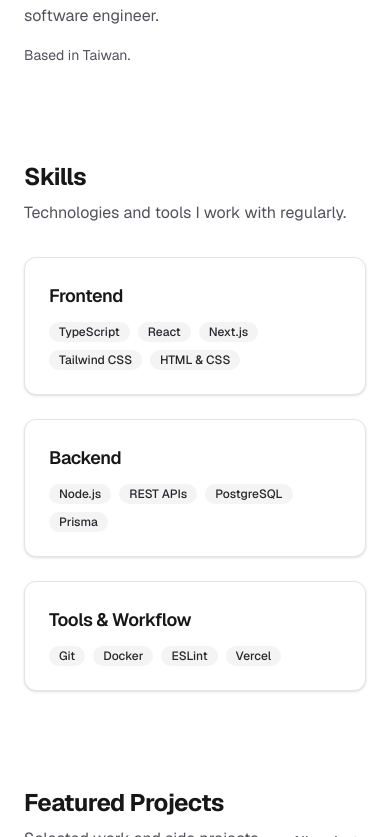
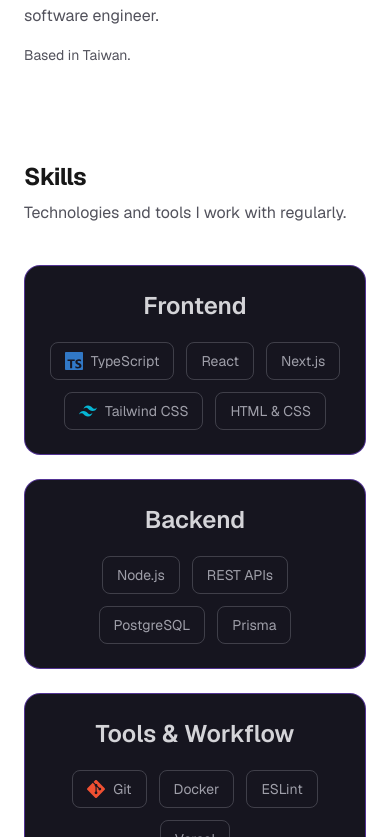
Before and after one commit to ducthanhnguyen04/vicichi, a Next.js app: page / in a window 390 px wide. Shown: the part 1163-2000 px from the top of the page. Built offline with nearby package versions, Linux system fonts and the light colour scheme; no server answers.

Commit message:
fix ui skills

```diff
--- a/src/components/layout/mobile-menu.tsx
+++ b/src/components/layout/mobile-menu.tsx
@@ -6,6 +6,8 @@ import { usePathname } from "next/navigation";
 import type { MouseEvent } from "react";
 import { siteConfig } from "@/config/site";
 import { Button } from "@/components/ui/button";
+import { FiMenu } from "react-icons/fi";
+import { MdClose } from "react-icons/md";
 
 export function MobileMenu() {
   const [open, setOpen] = useState(false);
@@ -40,7 +42,7 @@ export function MobileMenu() {
         aria-label="Toggle navigation menu"
         onClick={() => setOpen((prev) => !prev)}
       >
-        {open ? "Close" : "Menu"}
+        {open ? <MdClose /> : <FiMenu />}
       </Button>
 
       {open ? (
--- a/src/components/sections/skills-section.tsx
+++ b/src/components/sections/skills-section.tsx
@@ -1,7 +1,42 @@
+import type { ReactNode } from "react";
+import {
+  SiReact,
+  SiRedux,
+  SiMui,
+  SiJavascript,
+  SiBootstrap,
+  SiTailwindcss,
+  SiNodedotjs,
+  SiExpress,
+  SiPython,
+  SiMysql,
+  SiMongodb,
+  SiFirebase,
+  SiTypescript,
+  SiGit,
+} from "react-icons/si";
+import { FaHtml5, FaCss3Alt } from "react-icons/fa";
+
 import { skillsData } from "@/data/skills";
 import { SectionHeading } from "@/components/shared/section-heading";
-import { Badge } from "@/components/ui/badge";
-import { Card, CardContent, CardHeader, CardTitle } from "@/components/ui/card";
+const skillIcons: Record<string, ReactNode> = {
+  "React Js": <SiReact className="text-[#61DAFB]" />,
+  Redux: <SiRedux className="text-[#764ABC]" />,
+  "Material UI": <SiMui className="text-[#007FFF]" />,
+  HTML5: <FaHtml5 className="text-[#E34F26]" />,
+  CSS3: <FaCss3Alt className="text-[#1572B6]" />,
+  JavaScript: <SiJavascript className="text-[#F7DF1E]" />,
+  Bootstrap: <SiBootstrap className="text-[#7952B3]" />,
+  "Tailwind CSS": <SiTailwindcss className="text-[#06B6D4]" />,
+  "Node Js": <SiNodedotjs className="text-[#5FA04E]" />,
+  "Express Js": <SiExpress className="text-zinc-300" />,
+  Python: <SiPython className="text-[#3776AB]" />,
+  MySQL: <SiMysql className="text-[#4479A1]" />,
+  MongoDB: <SiMongodb className="text-[#47A248]" />,
+  Firebase: <SiFirebase className="text-[#FFCA28]" />,
+  TypeScript: <SiTypescript className="text-[#3178C6]" />,
+  Git: <SiGit className="text-[#F05032]" />,
+};
 
 export function SkillsSection() {
   return (
@@ -10,18 +45,32 @@ export function SkillsSection() {
         title="Skills"
         subtitle="Technologies and tools I work with regularly."
       />
-      <div className="grid gap-6 sm:grid-cols-3">
+      <div className="mx-auto mt-10 grid max-w-5xl gap-6 md:grid-cols-2">
         {skillsData.map((group) => (
-          <Card key={group.category}>
-            <CardHeader>
-              <CardTitle>{group.category}</CardTitle>
-            </CardHeader>
-            <CardContent className="flex flex-wrap gap-2">
+          <div
+            key={group.category}
+            className="rounded-2xl border border-violet-500/50 bg-[#16151f] px-6 py-6"
+          >
+            <h3 className="mb-5 text-center text-2xl font-semibold text-zinc-300">
+              {group.category}
+            </h3>
+
+            <ul className="flex flex-wrap justify-center gap-3">
               {group.items.map((skill) => (
-                <Badge key={skill}>{skill}</Badge>
+                <li
+                  key={skill}
+                  className="flex items-center gap-2 rounded-lg border border-zinc-600/70 px-3.5 py-2 text-sm text-zinc-400"
+                >
+                  {skillIcons[skill] && (
+                    <span className="text-lg" aria-hidden="true">
+                      {skillIcons[skill]}
+                    </span>
+                  )}
+                  {skill}
+                </li>
               ))}
-            </CardContent>
-          </Card>
+            </ul>
+          </div>
         ))}
       </div>
     </section>
--- a/src/components/shared/theme-toggle.tsx
+++ b/src/components/shared/theme-toggle.tsx
@@ -47,9 +47,9 @@ export function ThemeToggle() {
       suppressHydrationWarning
     >
       {isDark ? (
-        <IoManOutline className="h-5 w-5" />
+        <IoManOutline className="h-5 w-5 cursor-pointer" />
       ) : (
-        <GiSpiderMask className="h-5 w-5 text-red-500" />
+        <GiSpiderMask className="h-5 w-5 text-red-500 cursor-pointer" />
       )}
     </Button>
   );
```
Also changed, not shown: 1 other file (tests, documents, lock files or other folders).
